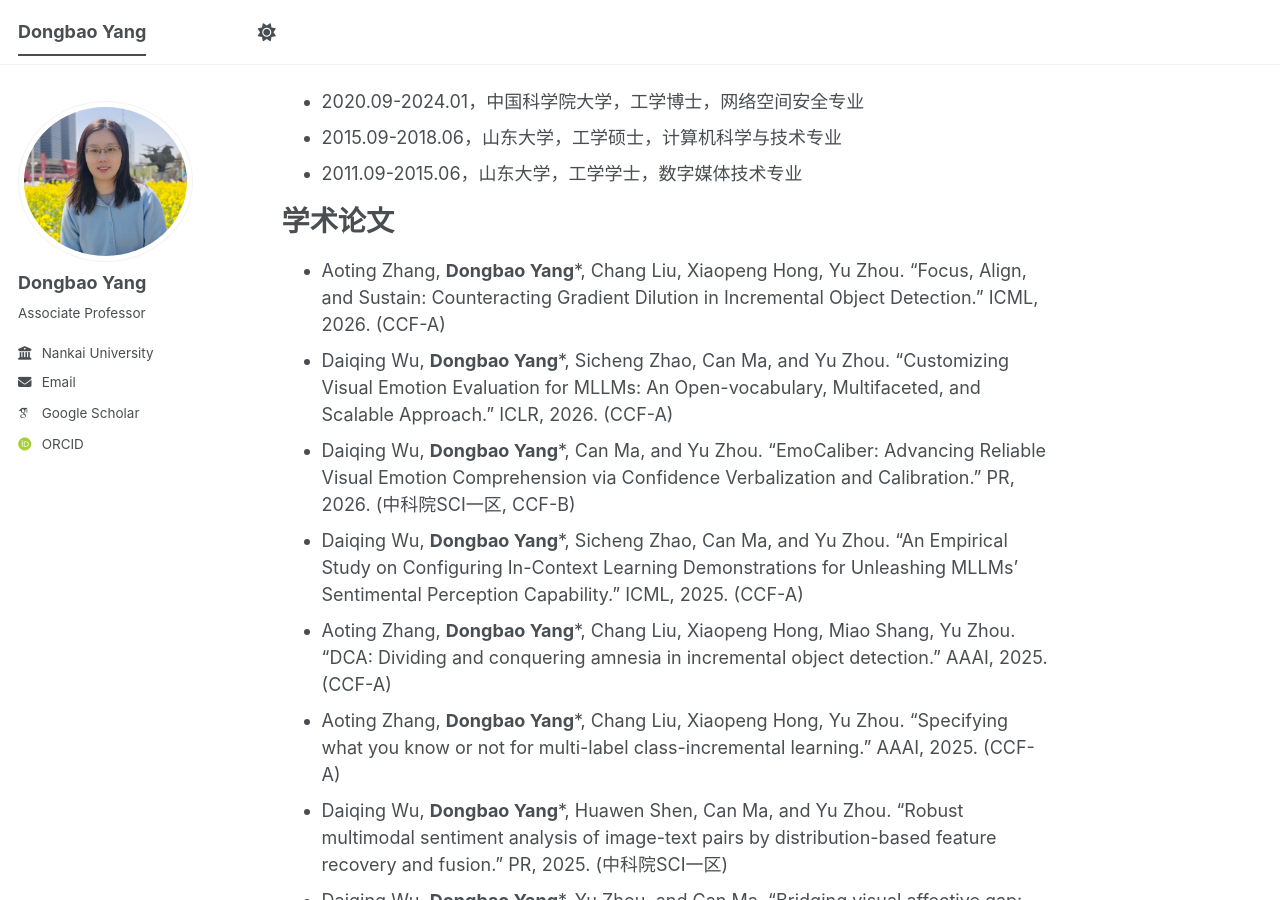
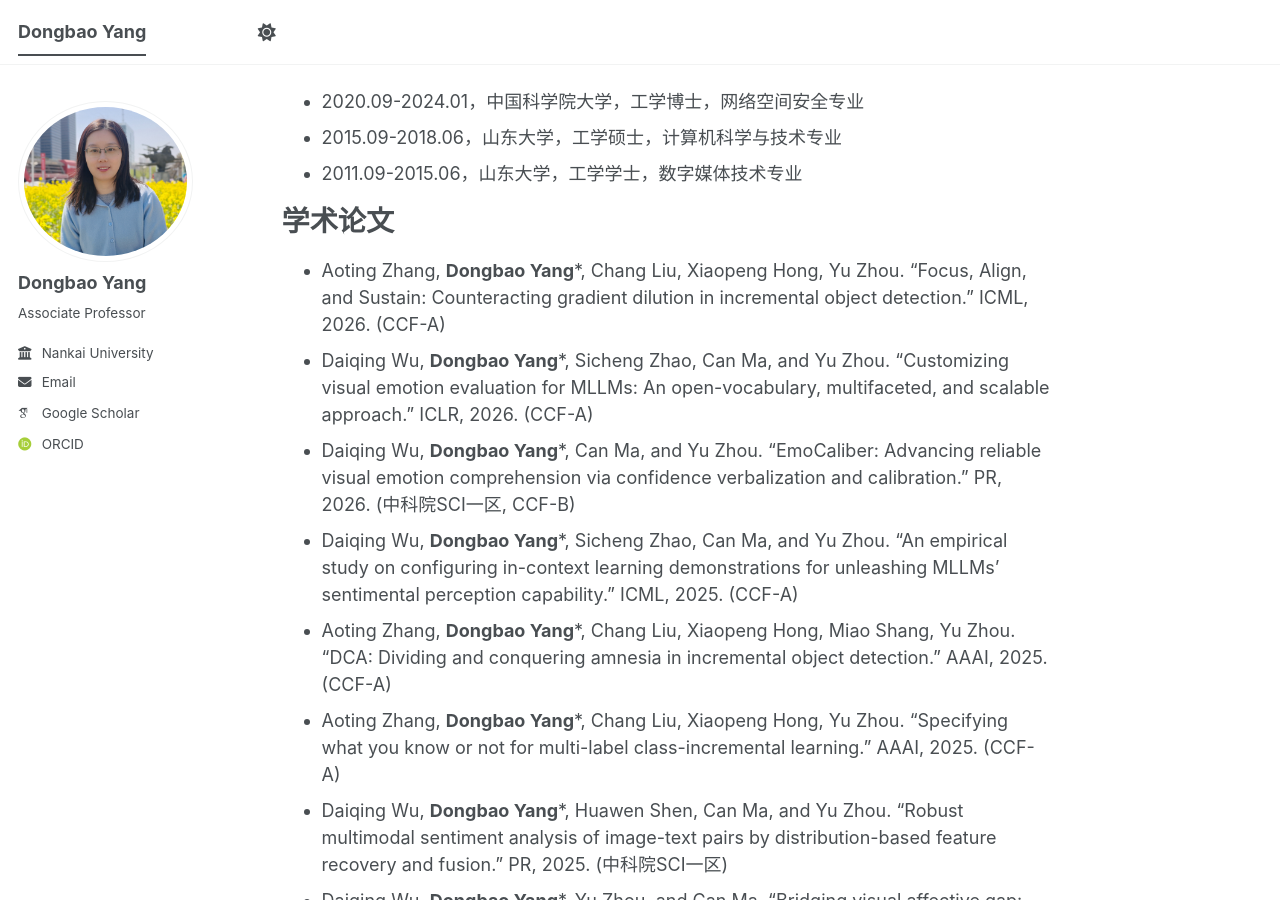
Before and after one commit to yangdb/yangdb.github.io, a Jekyll site: the page built from _pages/about.md, in a window 1280 px wide and 900 px high, scrolled down 585 px. Built offline with Jekyll 4.4.1, drawn with Linux system fonts in a browser that asks for light colours; some web fonts are replaced; a script bundle is joined from its source files by our own code; library files that are not in the unit come from our copies.

Commit message:
Update about.md

```diff
--- a/_pages/about.md
+++ b/_pages/about.md
@@ -35,10 +35,10 @@ redirect_from:
 
 学术论文
 ======
-* Aoting Zhang, **Dongbao Yang***, Chang Liu, Xiaopeng Hong, Yu Zhou. “Focus, Align, and Sustain: Counteracting Gradient Dilution in Incremental Object Detection.” ICML, 2026. (CCF-A)
-* Daiqing Wu, **Dongbao Yang***, Sicheng Zhao, Can Ma, and Yu Zhou. “Customizing Visual Emotion Evaluation for MLLMs: An Open-vocabulary, Multifaceted, and Scalable Approach.” ICLR, 2026. (CCF-A)
-* Daiqing Wu, **Dongbao Yang***, Can Ma, and Yu Zhou. “EmoCaliber: Advancing Reliable Visual Emotion Comprehension via Confidence Verbalization and Calibration.” PR, 2026. (中科院SCI一区, CCF-B)
-* Daiqing Wu, **Dongbao Yang***, Sicheng Zhao, Can Ma, and Yu Zhou. “An Empirical Study on Configuring In-Context Learning Demonstrations for Unleashing MLLMs’ Sentimental Perception Capability.” ICML, 2025. (CCF-A)
+* Aoting Zhang, **Dongbao Yang***, Chang Liu, Xiaopeng Hong, Yu Zhou. “Focus, Align, and Sustain: Counteracting gradient dilution in incremental object detection.” ICML, 2026. (CCF-A)
+* Daiqing Wu, **Dongbao Yang***, Sicheng Zhao, Can Ma, and Yu Zhou. “Customizing visual emotion evaluation for MLLMs: An open-vocabulary, multifaceted, and scalable approach.” ICLR, 2026. (CCF-A)
+* Daiqing Wu, **Dongbao Yang***, Can Ma, and Yu Zhou. “EmoCaliber: Advancing reliable visual emotion comprehension via confidence verbalization and calibration.” PR, 2026. (中科院SCI一区, CCF-B)
+* Daiqing Wu, **Dongbao Yang***, Sicheng Zhao, Can Ma, and Yu Zhou. “An empirical study on configuring in-context learning demonstrations for unleashing MLLMs’ sentimental perception capability.” ICML, 2025. (CCF-A)
 * Aoting Zhang, **Dongbao Yang***, Chang Liu, Xiaopeng Hong, Miao Shang, Yu Zhou. “DCA: Dividing and conquering amnesia in incremental object detection.” AAAI, 2025. (CCF-A)
 * Aoting Zhang, **Dongbao Yang***, Chang Liu, Xiaopeng Hong, Yu Zhou. “Specifying what you know or not for multi-label class-incremental learning.” AAAI, 2025. (CCF-A)
 * Daiqing Wu, **Dongbao Yang***,  Huawen Shen, Can Ma, and Yu Zhou. “Robust multimodal sentiment analysis of image-text pairs by distribution-based feature recovery and fusion.” PR, 2025. (中科院SCI一区)
```
